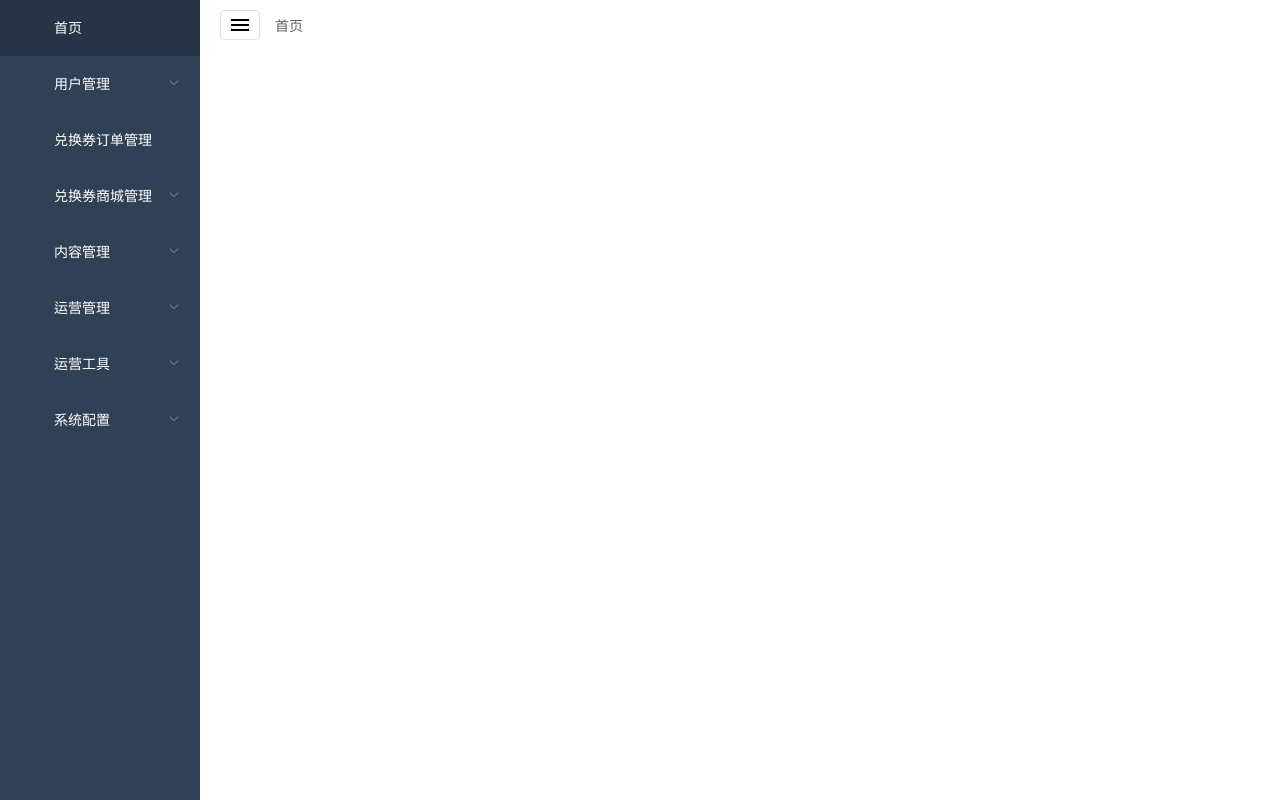
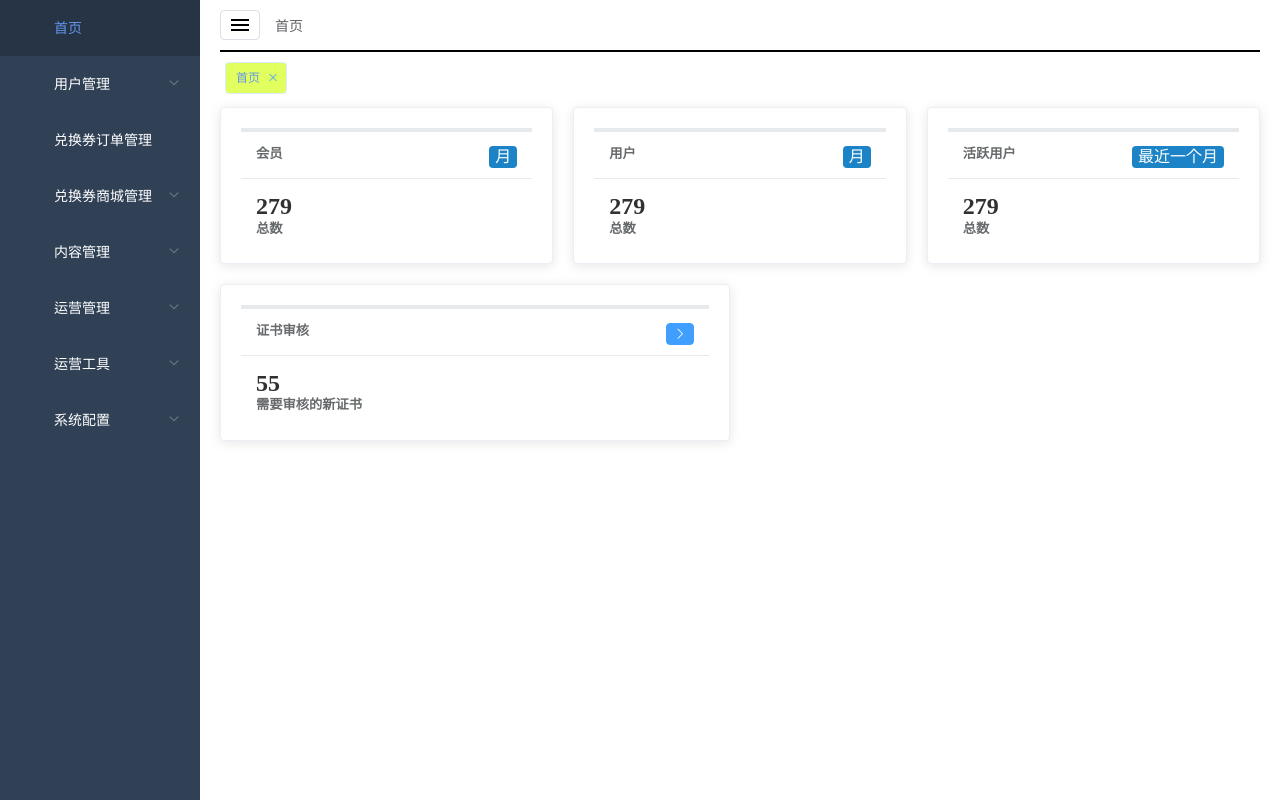
Before and after one commit to aWhver/sodive-vue-element-admin, a Vue app: page / in a window 1280 px wide. Built offline with nearby package versions, Linux system fonts and the light colour scheme.

Commit message:
routeTag and breadCrumb

```diff
--- a/package.json
+++ b/package.json
@@ -14,7 +14,9 @@
     "build": "node build/build.js"
   },
   "dependencies": {
+    "axios": "^0.17.1",
     "element-ui": "^2.0.8",
+    "mockjs": "^1.0.1-beta3",
     "normalize.css": "^7.0.0",
     "vue": "^2.5.2",
     "vue-router": "^3.0.1",
--- a/src/App.vue
+++ b/src/App.vue
@@ -1,7 +1,7 @@
 <template>
   <div id="app">
     <SideBar></SideBar>
-    <div class="main-wrapper" :style="{'margin-left':  isCollapse? '56px' : '200px'}">
+    <div class="main-wrapper" :style="{'margin-left':  isCollapse? '64px' : '200px'}">
       <div class="el-menu-horizontal">
         <Hamburger></Hamburger>
         <BreakCrumb></BreakCrumb>
@@ -9,7 +9,6 @@
       <tag-views></tag-views>
       <router-view/>
     </div>
-
   </div>
 </template>
 
--- a/src/assets/styles/index.css
+++ b/src/assets/styles/index.css
@@ -1,10 +1,47 @@
 .main-wrapper {
   margin-left: 200px;
-  transition: margin-left 0.3s linear;
+  transition: margin-left 0.5s linear;
+  padding: 0 20px;
 }
 .el-menu-horizontal {
-  padding: 10px 20px;
+  padding: 10px 0px;
+  border-bottom: 2px solid #000;
+  margin-bottom: 10px;
 }
 a {
   text-decoration: none;
 }
+.router-link-exact-active span {
+  color: cornflowerblue;
+}
+.router-link-exact-active path {
+  fill: cornflowerblue !important;
+}
+.box h5 {
+  color: #676a6c;
+  margin: 0;
+}
+.box-title {
+  padding: 14px 15px 7px;
+  border-bottom: 1px solid #e7eaec;
+  border-top: 4px solid #e7eaec;
+  min-height: 25px;
+}
+.box-content {
+  padding: 14px 15px 7px;
+}
+.fr {
+  float: right;
+}
+h1,
+h2,
+h3,
+h4,
+h5,
+h6,
+ul {
+  margin: 0;
+}
+li {
+  list-style: none;
+}
--- a/src/assets/styles/index.less
+++ b/src/assets/styles/index.less
@@ -1,8 +1,33 @@
 .main-wrapper {
   margin-left: 200px;
-  transition: margin-left 0.3s linear;
+  transition: margin-left 0.5s linear;
+  padding: 0 20px;
 }
 .el-menu-horizontal {
-  padding: 10px 20px;
+  padding: 10px 0px;
+  border-bottom: 2px solid #000;
+  margin-bottom: 10px;
 }
 a {text-decoration: none;}
+.router-link-exact-active span {
+  color: cornflowerblue;
+}
+.router-link-exact-active path {
+  fill: cornflowerblue !important;
+}
+.box h5 {
+  color: #676a6c;
+  margin: 0;
+}
+.box-title {
+    padding: 14px 15px 7px;
+    border-bottom: 1px solid #e7eaec;
+    border-top: 4px solid #e7eaec;
+    min-height: 25px;
+}
+.box-content {
+  padding: 14px 15px 7px;
+}
+.fr {float: right;}
+h1 ,h2, h3, h4, h5, h6, ul {margin: 0;}
+li {list-style: none;}
--- a/src/components/index.vue
+++ b/src/components/index.vue
@@ -1,5 +1,80 @@
 <template>
-
+  <div class="box">
+    <el-row :gutter="20">
+      <el-col :xs="24" :sm="12" :md="12" :lg="8">
+        <el-card>
+          <div class="grid-content">
+            <div class="box-title">
+              <span class="fr month">月</span>
+              <h5>会员</h5>
+            </div>
+            <div class="box-content">
+              <div><h2>279</h2></div>
+              <div>
+                <!--<span class="fr"></span>-->
+                <h5>总数</h5>
+              </div>
+            </div>
+          </div>
+        </el-card>
+      </el-col>
+      <el-col :xs="24" :sm="12" :md="12" :lg="8">
+        <el-card>
+          <div class="grid-content">
+            <div class="box-title">
+              <span class="fr month">月</span>
+              <h5>用户</h5>
+            </div>
+            <div class="box-content">
+              <div><h2>279</h2></div>
+              <div>
+                <!--<span class="fr"></span>-->
+                <h5>总数</h5>
+              </div>
+            </div>
+          </div>
+        </el-card>
+      </el-col>
+      <el-col :xs="24" :sm="12" :md="12" :lg="8">
+        <el-card>
+          <div class="grid-content">
+            <div class="box-title">
+              <span class="fr month">最近一个月</span>
+              <h5>活跃用户</h5>
+            </div>
+            <div class="box-content">
+              <div><h2>279</h2></div>
+              <div>
+                <!--<span class="fr"></span>-->
+                <h5>总数</h5>
+              </div>
+            </div>
+          </div>
+        </el-card>
+      </el-col>
+    </el-row>
+    <el-row :gutter="20">
+      <el-col :xs="24" :sm="12" :md="12" :lg="12">
+        <el-card>
+          <div class="grid-content">
+            <div class="box-title">
+              <router-link class="fr" to="userManage/coachExamine">
+                <el-button icon="el-icon-arrow-right" type="primary"></el-button>
+              </router-link>
+              <h5>证书审核</h5>
+            </div>
+            <div class="box-content">
+              <div><h2>55</h2></div>
+              <div>
+                <!--<span class="fr"></span>-->
+                <h5>需要审核的新证书</h5>
+              </div>
+            </div>
+          </div>
+        </el-card>
+      </el-col>
+    </el-row>
+  </div>
 </template>
 <script>
   export default {
@@ -9,5 +84,21 @@
   }
 </script>
 <style lang="less">
-
+.box {
+  padding: 10px 0;
+  .el-row {
+    .el-col {
+      margin-bottom: 20px;
+    }
+  }
+  &-title span.month {
+    border-radius: 4px;
+    background: #1c84c6;
+    color: #fff;
+    padding: 2px 6px;
+  }
+  .el-button {
+    padding: 3px 6px;
+  }
+}
 </style>
--- a/src/router/index.js
+++ b/src/router/index.js
@@ -69,7 +69,7 @@ export const constantRouterMap = [
       }
     ]
   },
-  {path: '/order', component: _import('order/index'), meta: {title: '兑换券订单管理', icon: 'dingdan'}},
+  {path: '/order', name: 'order', component: _import('order/index'), meta: {title: '兑换券订单管理', icon: 'dingdan'}},
   {
     path: '/exchange',
     name: 'exchange',
--- a/src/store/index.js
+++ b/src/store/index.js
@@ -1,13 +1,17 @@
 /**
- * Created by lenovo on 2017/12/15.
+ * Created by zhaojuntong on 2017/12/15.
  */
 import Vue from 'vue'
 import Vuex from 'vuex'
 import { constantRouterMap } from '../router/index'
+import routeTag from './modules/routeTag'
 
 Vue.use(Vuex)
 
 const store = new Vuex.Store({
+  modules: {
+    routeTag
+  },
   state: {
     constantRouterMap: constantRouterMap,
     isCollapse: false
--- /dev/null
+++ b/src/store/modules/routeTag.js
@@ -0,0 +1,63 @@
+/**
+ * Created by zhaojuntong on 2017/12/18.
+ */
+export default {
+  state: {
+    visitedTags: []
+  },
+  mutations: {
+    ADD_VISIBLE_TAG (state, tag) {
+      if (state.visitedTags.some(v => v.path === tag.path)) return
+      state.visitedTags = [
+        ...state.visitedTags,
+        {
+          path: tag.path,
+          name: tag.name,
+          title: tag.meta.title
+        }
+      ]
+    },
+    DEL_VISIBLE_TAG (state, tag) {
+      for (const [i, v] of state.visitedTags.entries()) {
+        if (v.path === tag.path) {
+          state.visitedTags.splice(i, 1)
+          break
+        }
+      }
+    },
+    DEL_OTHER_TAG (state, tag) {
+      for (const [i, v] of state.visitedTags.entries()) {
+        if (v.path === tag.path) {
+          state.visitedTags = state.visitedTags.slice(i, i + 1)
+          break
+        }
+      }
+    },
+    DEL_ALL_TAG (state) {
+      state.visitedTags = []
+    }
+  },
+  actions: {
+    addVisibleTag ({commit}, tag) {
+      commit('ADD_VISIBLE_TAG', tag)
+    },
+    delVisibleTag ({commit, state}, tag) {
+      return new Promise(resolve => {
+        commit('DEL_VISIBLE_TAG', tag)
+        resolve([...state.visitedTags])
+      })
+    },
+    delOtherTag ({commit, state}, tag) {
+      return new Promise(resolve => {
+        commit('DEL_OTHER_TAG', tag)
+        resolve([...state.visitedTags])
+      })
+    },
+    delAllTag ({commit}) {
+      return new Promise(resolve => {
+        commit('DEL_ALL_TAG')
+        resolve()
+      })
+    }
+  }
+}
--- a/src/views/breakCrumb/BreakCrumb.vue
+++ b/src/views/breakCrumb/BreakCrumb.vue
@@ -1,6 +1,6 @@
 <template>
   <div class="breakCrumb-container">
-    <el-breadcrumb separator="/">
+    <el-breadcrumb separator-class="el-icon-arrow-right">
       <el-breadcrumb-item v-for="(item, index) in routerList" :key="item.path">
         <router-link v-if="index !== 0 || index !== routerList.length-1" :to="item.path">{{  item.meta.title }} </router-link>
         <span v-else>{{  item.meta.title }}</span>
@@ -22,7 +22,6 @@
       getBreakCrumb () {
         // console.log(this.$route)
         let matched = this.$route.matched.filter(item => item.name)
-        console.log(matched)
         const first = matched[0]
         if (first && first.name !== 'index') {
           matched = [{path: '/', meta: {title: '首页'}}].concat(matched)
--- a/src/views/routeTag/Tag.vue
+++ b/src/views/routeTag/Tag.vue
@@ -1,15 +1,121 @@
 <template>
   <div class="tag-views-container">
-
+    <scrollPane>
+      <router-link v-for="route in visitedTags" :class="isActive(route)? 'active' : ''" v-if="visitedTags.length !== 0" :to="route.path" :key="route.name" @contextmenu.prevent.native="openMenu(route, $event)">
+        <el-tag :disable-transitions="false" closable @close.prevent.stop="closeTag(route)">{{route.title}}</el-tag>
+      </router-link>
+    </scrollPane>
+    <ul class="contextMenu" v-show="visible" :style="{left: `${left}px`, top: `${top}px`}">
+      <li @click="closeTag(selectedTag)">closeTag</li>
+      <li @click="closeOtherTag()">closeOtherTag</li>
+      <li @click="closeAllTag">closeAllTag</li>
+    </ul>
   </div>
 </template>
 <script>
+  import scrollPane from 'views/scrollPane/scrollPane'
   export default {
     data () {
-      return {}
-    }
+      return {
+        visible: false,
+        left: '',
+        top: '',
+        selectedTag: {}
+      }
+    },
+    computed: {
+      visitedTags () {
+        return this.$store.state.routeTag.visitedTags
+      }
+    },
+    methods: {
+      generateRoute () {
+        if (this.$route.name) {
+          return this.$route
+        }
+        return false
+      },
+      addTags () {
+        const route = this.generateRoute()
+        if (!route) {
+          return false
+        }
+        this.$store.dispatch('addVisibleTag', route)
+      },
+      isActive (route) {
+        return route.path === this.$route.path || route.name === this.$route.name
+      },
+      closeTag (route) {
+        this.$store.dispatch('delVisibleTag', route).then(tags => {
+          let lastTag = tags.splice(-1)[0]
+          if (lastTag) {
+            this.$router.push(lastTag.path)
+          } else {
+            this.$router.push('/')
+          }
+        })
+      },
+      closeOtherTag () {
+        this.$router.push(this.selectedTag)
+        this.$store.dispatch('delOtherTag', this.selectedTag)
+      },
+      closeAllTag () {
+        this.$store.dispatch('delAllTag').then(() => {
+          this.$router.push('/')
+        })
+      },
+      openMenu (tag, e) {
+        this.visible = true
+        this.selectedTag = tag
+        this.left = e.clientX
+        this.top = e.clientY
+      },
+      closeMenu () {
+        this.visible = false
+      }
+    },
+    mounted () {
+      this.addTags()
+    },
+    watch: {
+      $route () {
+        this.addTags()
+      },
+      visible (value) {
+        if (value) {
+          window.addEventListener('click', this.closeMenu)
+        } else {
+          window.removeEventListener('click', this.closeMenu)
+        }
+      }
+    },
+    components: { scrollPane }
   }
 </script>
 <style lang="less">
-
+.tag-views-container{
+  .scroll-wrapper {height: 35px;}
+  a{
+    margin: 0 5px;
+    &.active .el-tag{
+      background: #e1ff5f;
+    }
+  }
+  .contextMenu {
+    position: absolute;
+    z-index: 8;
+    font-size: 12px;
+    padding: 3px 0;
+    border-radius: 4px;
+    box-shadow: 2px 2px 3px rgba(0,0,0,.3);
+    background: #fff;
+    li {
+      padding: 6px 5px;
+      cursor: pointer;
+      &:hover {
+        background: #e7eaec;
+      }
+    }
+  }
+}
 </style>
--- /dev/null
+++ b/src/views/scrollPane/scrollPane.vue
@@ -0,0 +1,35 @@
+<template>
+  <div class="scroll-wrapper" ref="scrollWrapper" @wheel.prevent="handleScroll($event)">
+    <div class="scroll-container" ref="scrollContainer" :style="{left: `${left}px`}">
+      <slot></slot>
+    </div>
+  </div>
+</template>
+<script>
+  export default {
+    data () {
+      return {
+        left: ''
+      }
+    },
+    methods: {
+      handleScroll (e) {
+        const scrollWrapperWidth = this.$refs.scrollWrapper.offsetWidth
+        const scrollContainerWidth = this.$refs.scrollContainer.offsetWidth
+        const direction = e.wheelDelta || e.deltaY
+        if (direction > 0) {
+          this.left = Math.min(0, scrollWrapperWidth - scrollContainerWidth)
+        }
+      }
+    }
+  }
+</script>
+<style lang="less">
+.scroll-wrapper {
+  position: relative;
+  overflow: hidden;
+  .scroll-container {
+    position: absolute;
+  }
+}
+</style>
--- a/src/views/sideBar/SideBar.vue
+++ b/src/views/sideBar/SideBar.vue
@@ -45,6 +45,7 @@
     height: 100%;
     background: #304156;
     transition: all 0.5s ease-out;
+    z-index: 99;
     .el-menu {
       background: #304156;
       border: none;
```
Also changed, not shown: 1 other file (tests, documents, lock files or other folders).
